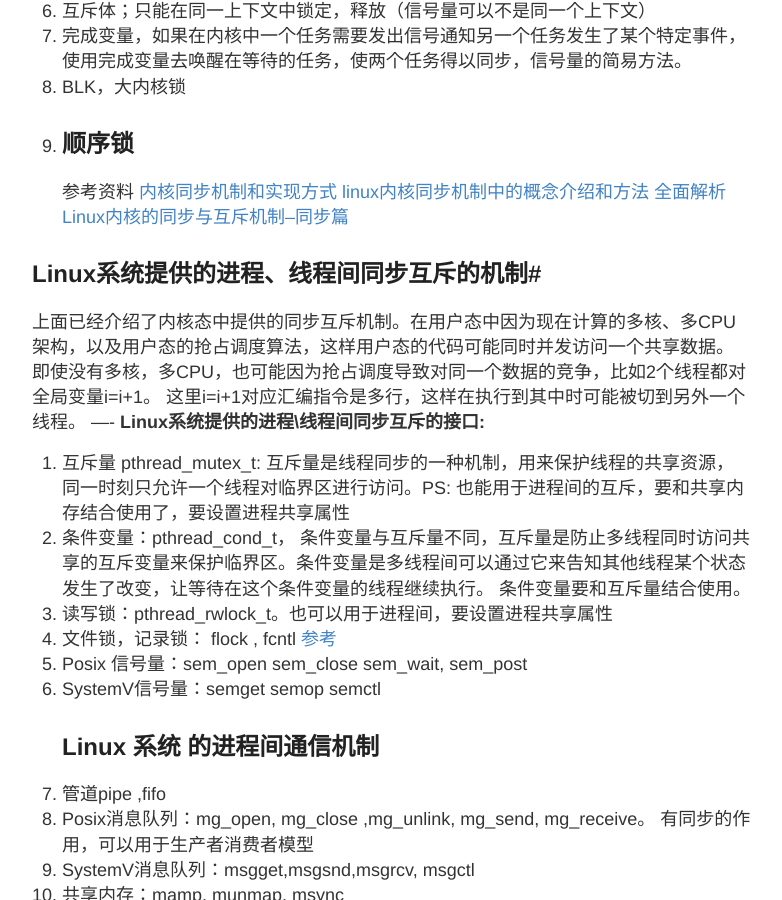
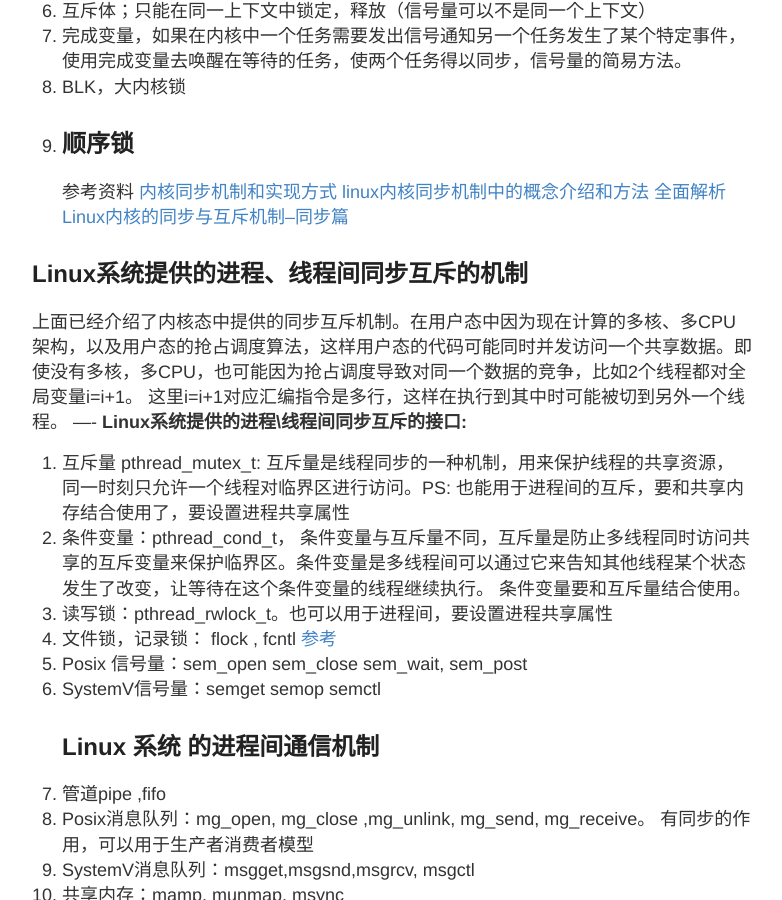
Before and after one commit to smallHW89/smallHW89.github.io, a Jekyll site: the page built from _posts/2017-01-17-linux-mutex-and-sync.md, in a window 1280 px wide and 900 px high, scrolled down 858 px. Shown: the whole window, without its empty margins (248-1030 px from the left). Built offline with Jekyll 4.4.1, drawn with Linux system fonts in a browser that asks for light colours; comment, search, counter and statistics services are not loaded.

```diff
--- a/_posts/2017-01-17-linux-mutex-and-sync.md
+++ b/_posts/2017-01-17-linux-mutex-and-sync.md
@@ -31,9 +31,8 @@ title: linux-mutex-and-sync
 [linux内核同步机制中的概念介绍和方法](http://blog.csdn.net/wealoong/article/details/7957385)
 [全面解析Linux内核的同步与互斥机制--同步篇](http://blog.csdn.net/sailor_8318/article/details/2599357)
 
-## Linux系统提供的进程、线程间同步互斥的机制#
-上面已经介绍了内核态中提供的同步互斥机制。在用户态中因为现在计算的多核、多CPU架构，以及用户态的抢占调度算法，这样用户态的代码可能同时并发访问一个共享数据。
-即使没有多核，多CPU，也可能因为抢占调度导致对同一个数据的竞争，比如2个线程都对全局变量i=i+1。 这里i=i+1对应汇编指令是多行，这样在执行到其中时可能被切到另外一个线程。
+## Linux系统提供的进程、线程间同步互斥的机制
+上面已经介绍了内核态中提供的同步互斥机制。在用户态中因为现在计算的多核、多CPU架构，以及用户态的抢占调度算法，这样用户态的代码可能同时并发访问一个共享数据。即使没有多核，多CPU，也可能因为抢占调度导致对同一个数据的竞争，比如2个线程都对全局变量i=i+1。 这里i=i+1对应汇编指令是多行，这样在执行到其中时可能被切到另外一个线程。
 ----
 **Linux系统提供的进程\线程间同步互斥的接口:**
 1. 互斥量 pthread_mutex_t: 互斥量是线程同步的一种机制，用来保护线程的共享资源，同一时刻只允许一个线程对临界区进行访问。PS: 也能用于进程间的互斥，要和共享内存结合使用了，要设置进程共享属性
```
